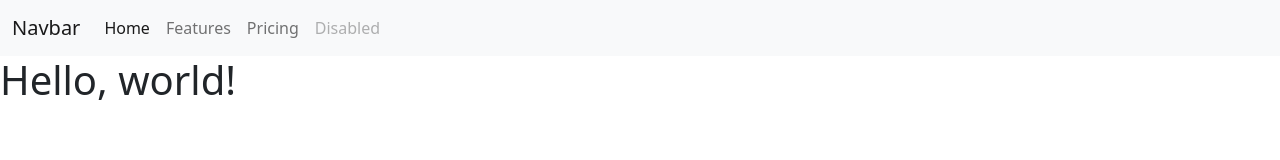
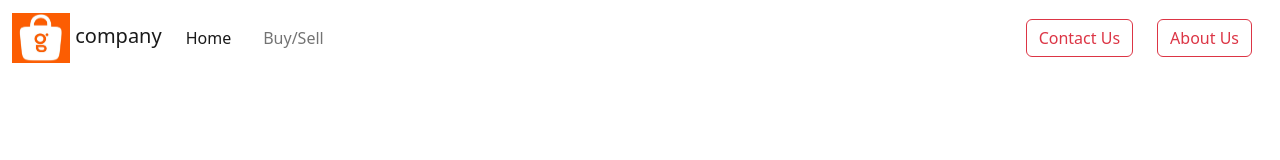
Before and after one commit to suryansh9mar/newGullik, a plain HTML site: page index.html in a window 1280 px wide. Drawn offline with Linux system fonts and the light colour scheme.

Commit message:
navbar  added

```diff
--- a/index.html
+++ b/index.html
@@ -10,32 +10,42 @@
 </head>
 
 <body>
-    <nav class="navbar navbar-expand-lg bg-light">
+    <nav class="navbar navbar-expand-lg sticky-top bg-body-tertiary ">
         <div class="container-fluid">
-            <a class="navbar-brand" href="#">Navbar</a>
-            <button class="navbar-toggler" type="button" data-bs-toggle="collapse" data-bs-target="#navbarNav"
-                aria-controls="navbarNav" aria-expanded="false" aria-label="Toggle navigation">
+            <a class="navbar-brand" href="#">
+                <img src="asset/image/logo.jpg" alt="" width="58" height="50">
+                company
+            </a>
+            <button class="navbar-toggler" type="button" data-bs-toggle="collapse" data-bs-target="#navbarText"
+                aria-controls="navbarText" aria-expanded="false" aria-label="Toggle navigation">
                 <span class="navbar-toggler-icon"></span>
             </button>
-            <div class="collapse navbar-collapse" id="navbarNav">
-                <ul class="navbar-nav">
-                    <li class="nav-item">
+            <div class="collapse navbar-collapse" id="navbarText">
+                <ul class="navbar-nav me-auto mb-2 mb-lg-0">
+                    <li class="nav-item me-3">
                         <a class="nav-link active" aria-current="page" href="#">Home</a>
                     </li>
-                    <li class="nav-item">
-                        <a class="nav-link" href="#">Features</a>
+                    <li class="nav-item me-3">
+                        <a class="nav-link" href="#">Buy/Sell</a>
                     </li>
-                    <li class="nav-item">
-                        <a class="nav-link" href="#">Pricing</a>
-                    </li>
-                    <li class="nav-item">
-                        <a class="nav-link disabled">Disabled</a>
-                    </li>
+
                 </ul>
+                <span class="navbar-text">
+                    <a href="#">
+
+                        <button class="btn btn-outline-danger me-4" type="button">Contact Us</button>
+                    </a>
+                </span>
+                <span class="navbar-text me-3">
+                    <a href="#">
+
+                        <button class="btn btn-outline-danger me-auto" type="button">About Us</button>
+                    </a>
+                </span>
             </div>
         </div>
     </nav>
-    <h1>Hello, world!</h1>
+
     <script src="asset/js/bootstrap.bundle.min.js"></script>
     <script src="asset/js/popper.min.js"></script>
 </body>
```
Also changed, not shown: asset/image/logo.jpg (added).
